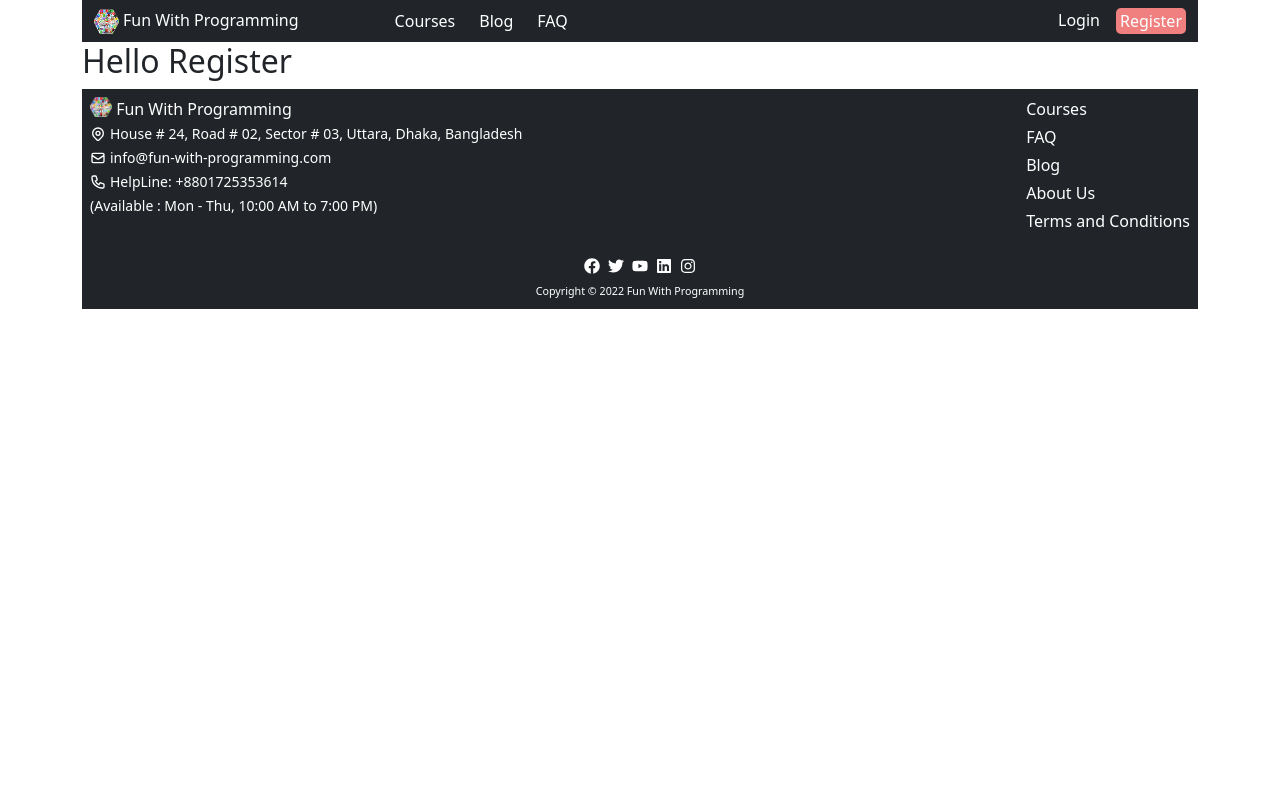
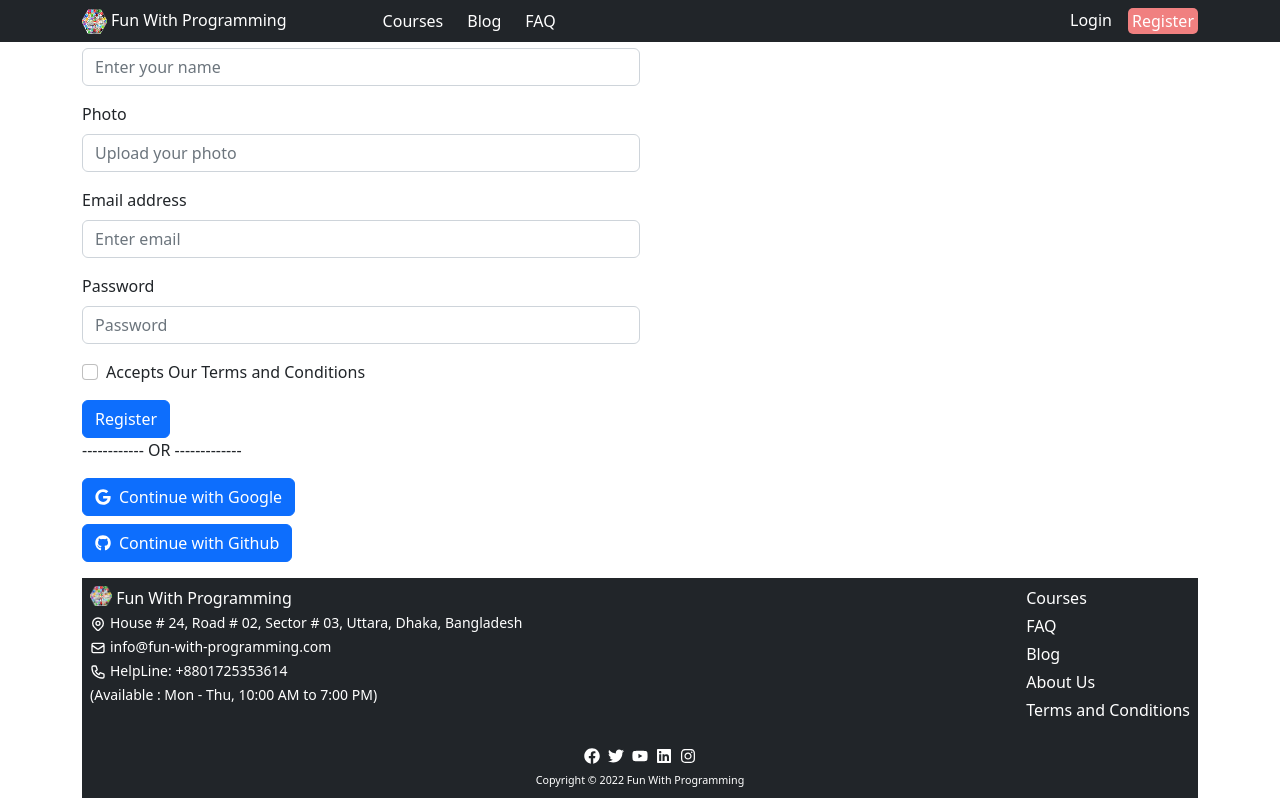
Before and after one commit to mostafizurhh/A10-create-a-learning-site, a React (Create React App) app: page /register in a window 1280 px wide. Built offline with nearby package versions, Linux system fonts and the light colour scheme.

Commit message:
register form created

```diff
--- a/src/Register/Register.js
+++ b/src/Register/Register.js
@@ -1,10 +1,46 @@
 import React from 'react';
+import Button from 'react-bootstrap/Button';
+import Form from 'react-bootstrap/Form';
+import { FaGithub, FaGoogle } from 'react-icons/fa';
 
 const Register = () => {
     return (
-        <div>
-            <h2>Hello Register</h2>
-        </div>
+        <Form className='w-50 mt-3 mb-3'>
+            <Form.Group className="mb-3" controlId="formBasicName">
+                <Form.Label>Your Name</Form.Label>
+                <Form.Control type="text" name='name' placeholder="Enter your name" />
+            </Form.Group>
+
+            <Form.Group className="mb-3" controlId="formBasicPhoto">
+                <Form.Label>Photo</Form.Label>
+                <Form.Control type="text" name='photoURL' placeholder="Upload your photo" />
+            </Form.Group>
+
+            <Form.Group className="mb-3" controlId="formBasicEmail">
+                <Form.Label>Email address</Form.Label>
+                <Form.Control type="email" name='email' placeholder="Enter email" required />
+            </Form.Group>
+
+            <Form.Group className="mb-3" controlId="formBasicPassword">
+                <Form.Label>Password</Form.Label>
+                <Form.Control type="password" name='password' placeholder="Password" required />
+            </Form.Group>
+            <Form.Group className="mb-3" controlId="formBasicCheckbox">
+                <Form.Check type="checkbox" label="Accepts Our Terms and Conditions" />
+            </Form.Group>
+            <Button variant="primary" type="submit">
+                Register
+            </Button>
+            <p>------------ OR -------------</p>
+            <Button type='submit' className='d-flex align-items-center'>
+                <FaGoogle className='me-2'></FaGoogle>
+                Continue with Google
+            </Button>
+            <Button type='submit' className='d-flex align-items-center mt-2'>
+                <FaGithub className='me-2'></FaGithub>
+                Continue with Github
+            </Button>
+        </Form>
     );
 };
 
--- a/src/components/Header/Header.js
+++ b/src/components/Header/Header.js
@@ -8,7 +8,7 @@ import './Header.css'
 
 const Header = () => {
     return (
-        <Navbar collapseOnSelect expand="lg" bg="dark" variant="dark" className='navbar'>
+        <Navbar collapseOnSelect expand="lg" bg="dark" variant="dark" className='navbar' fixed='top'>
             <Container>
                 <Link to="/">
                     <img src={Clogo} height='25' width='25' alt="" className='me-1' />
--- a/src/components/Login/Login.js
+++ b/src/components/Login/Login.js
@@ -5,16 +5,6 @@ import Form from 'react-bootstrap/Form';
 const Login = () => {
     return (
         <Form className='w-50 mt-3 mb-3'>
-            <Form.Group className="mb-3" controlId="formBasicName">
-                <Form.Label>Your Name</Form.Label>
-                <Form.Control type="text" name='name' placeholder="Enter your name" />
-            </Form.Group>
-
-            <Form.Group className="mb-3" controlId="formBasicPhoto">
-                <Form.Label>Photo</Form.Label>
-                <Form.Control type="text" name='photoURL' placeholder="Upload your photo" />
-            </Form.Group>
-
             <Form.Group className="mb-3" controlId="formBasicEmail">
                 <Form.Label>Email address</Form.Label>
                 <Form.Control type="email" name='email' placeholder="Enter email" required />
@@ -24,11 +14,9 @@ const Login = () => {
                 <Form.Label>Password</Form.Label>
                 <Form.Control type="password" name='password' placeholder="Password" required />
             </Form.Group>
-            <Form.Group className="mb-3" controlId="formBasicCheckbox">
-                <Form.Check type="checkbox" label="Accepts Our Terms and Conditions" />
-            </Form.Group>
+
             <Button variant="primary" type="submit">
-                Submit
+                Login
             </Button>
         </Form>
     );
```
